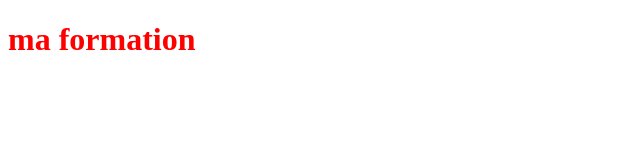
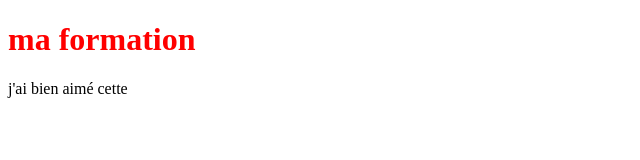
Before and after one commit to Lazare01/maformationGthub, a plain HTML site: page index.html in a window 1280 px wide. Shown: the whole page, without its empty margins (0-640 px from the left). Drawn offline with Linux system fonts and the light colour scheme.

Commit message:
ajout d'un paragraphe

```diff
--- a/index.html
+++ b/index.html
@@ -9,5 +9,6 @@
 </head>
 <body>
     <h1>ma formation</h1>
+    <p>j'ai bien aimé cette</p>
 </body>
 </html>
```
